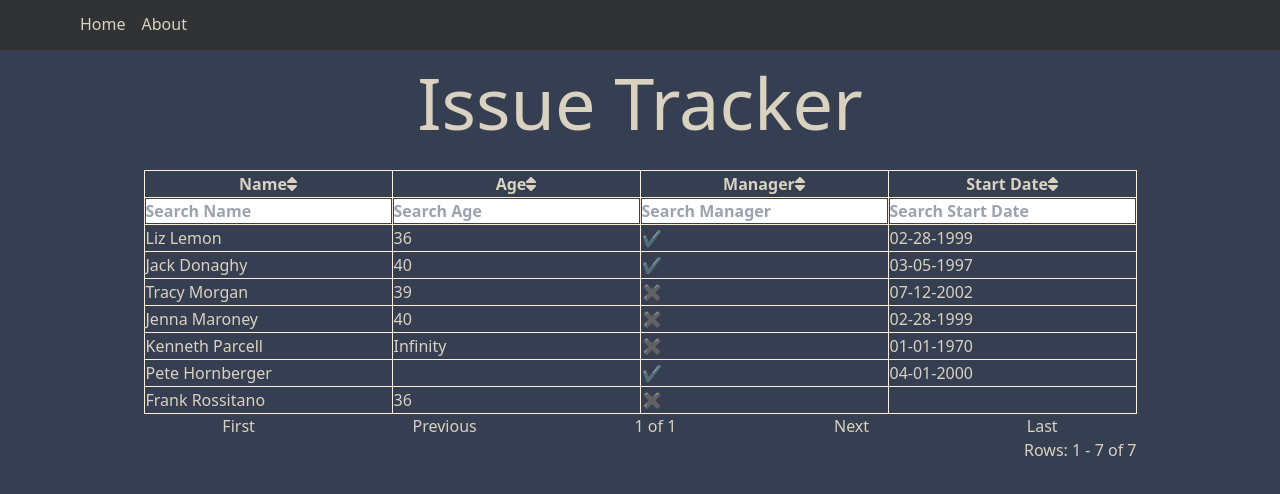
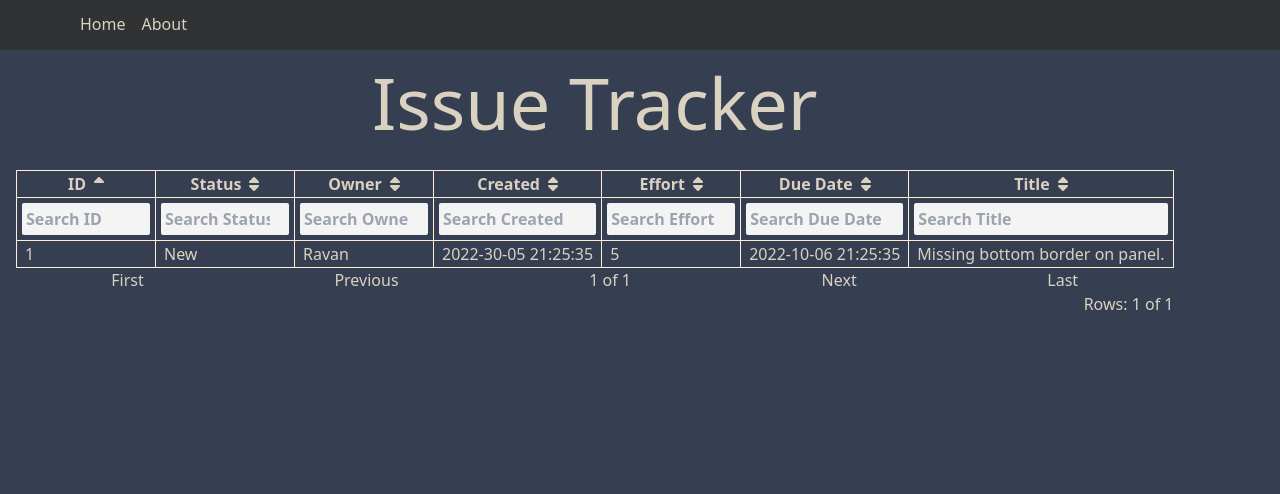
Before and after one commit to luke-hays/issue-tracker-ui, a React app: page / in a window 1280 px wide. Shown: the top 494 px of the page. Built offline with nearby package versions, Linux system fonts and the light colour scheme.

Commit message:
fix table style, add hardcoded issue dummy data

```diff
--- a/src/components/Table/Table.tsx
+++ b/src/components/Table/Table.tsx
@@ -28,24 +28,24 @@ const Table = ({ rows, columns }: TableProps): JSX.Element => {
   return (
     <div>
       {count === 0 ? <div>No Data to Display</div> : ''}
-      <table className="border-solid border w-fit">
+      <table className="table-auto border-collapse border-solid border border-orange-100 rounded-tl-lg">
         <thead>
           <tr>
             {columns.map((column) => {
               const sortIcon = (): JSX.Element => {
                 if (column.accessor === sort.orderBy) {
                   if (sort.order === 'asc') {
-                    return <FontAwesomeIcon icon={faSortUp} />;
+                    return <FontAwesomeIcon className="pl-2" icon={faSortUp} />;
                   }
-                  return <FontAwesomeIcon icon={faSortDown} />;
+                  return <FontAwesomeIcon className="pl-2" icon={faSortDown} />;
                 }
-                return <FontAwesomeIcon icon={faSort} />;
+                return <FontAwesomeIcon className="pl-2" icon={faSort} />;
               };
 
               return (
                 <th
                   key={column.accessor}
-                  className="border-solid border border-orange-100"
+                  className="border-solid border border-orange-100 border-collapse"
                 >
                   <span>{column.label}</span>
                   <button
@@ -61,9 +61,10 @@ const Table = ({ rows, columns }: TableProps): JSX.Element => {
           <tr>
             {columns.map((column) => {
               return (
-                <th className="border-solid border border-orange-100">
+                <th className="border-solid border border-orange-100 border-collapse">
                   <input
                     key={`${column.accessor}-search`}
+                    className="w-[10vw] min-w-[-webkit-fill-available] p-1 m-1 rounded-sm bg-zinc-100"
                     type="search"
                     placeholder={`Search ${column.label}`}
                     value={filters[column.accessor as keyof typeof filters]}
@@ -81,14 +82,14 @@ const Table = ({ rows, columns }: TableProps): JSX.Element => {
             return (
               <tr
                 key={row.id}
-                className="border-solid border border-orange-100"
+                className="border-solid border border-orange-100 border-collapse"
               >
                 {columns.map((column) => {
                   if (column.format) {
                     return (
                       <td
                         key={column.accessor}
-                        className="border-solid border border-orange-100"
+                        className="border-solid border border-orange-100 px-2 border-collapse"
                       >
                         {column.format(
                           Boolean(row[column.accessor as keyof rowType])
@@ -99,7 +100,7 @@ const Table = ({ rows, columns }: TableProps): JSX.Element => {
                   return (
                     <td
                       key={column.accessor}
-                      className="border-solid border border-orange-100"
+                      className="border-solid border border-orange-100 px-2 border-collapse"
                     >
                       {row[column.accessor as keyof rowType]}
                     </td>
--- a/src/views/Home/Home.tsx
+++ b/src/views/Home/Home.tsx
@@ -4,70 +4,29 @@ import '../../index.css';
 const rows = [
   {
     id: 1,
-    name: 'Liz Lemon',
-    age: 36,
-    is_manager: true,
-    start_date: '02-28-1999',
-  },
-  {
-    id: 2,
-    name: 'Jack Donaghy',
-    age: 40,
-    is_manager: true,
-    start_date: '03-05-1997',
-  },
-  {
-    id: 3,
-    name: 'Tracy Morgan',
-    age: 39,
-    is_manager: false,
-    start_date: '07-12-2002',
-  },
-  {
-    id: 4,
-    name: 'Jenna Maroney',
-    age: 40,
-    is_manager: false,
-    start_date: '02-28-1999',
-  },
-  {
-    id: 5,
-    name: 'Kenneth Parcell',
-    age: Infinity,
-    is_manager: false,
-    start_date: '01-01-1970',
-  },
-  {
-    id: 6,
-    name: 'Pete Hornberger',
-    age: null,
-    is_manager: true,
-    start_date: '04-01-2000',
-  },
-  {
-    id: 7,
-    name: 'Frank Rossitano',
-    age: 36,
-    is_manager: false,
-    start_date: null,
+    status: 'New',
+    owner: 'Ravan',
+    created: '2022-30-05 21:25:35',
+    effort: 5,
+    duedate: '2022-10-06 21:25:35',
+    title: 'Missing bottom border on panel.',
   },
 ];
 
 const columns = [
-  { accessor: 'name', label: 'Name' },
-  { accessor: 'age', label: 'Age' },
-  {
-    accessor: 'is_manager',
-    label: 'Manager',
-    format: (value: boolean) => (value ? '✔️' : '✖️'),
-  },
-  { accessor: 'start_date', label: 'Start Date' },
+  { accessor: 'id', label: 'ID' },
+  { accessor: 'status', label: 'Status' },
+  { accessor: 'owner', label: 'Owner' },
+  { accessor: 'created', label: 'Created' },
+  { accessor: 'effort', label: 'Effort' },
+  { accessor: 'duedate', label: 'Due Date' },
+  { accessor: 'title', label: 'Title' },
 ];
 
 const Home = (): JSX.Element => {
   return (
-    <div>
-      <div className="flex flex-col items-center justify-center mt-4">
+    <div className="w-fit mx-4">
+      <div className="flex flex-col items-center justify-center mt-4 flex-wrap">
         <h1 className="text-7xl">Issue Tracker</h1>
         <div className="mt-8">
           <Table rows={rows} columns={columns} />
```
